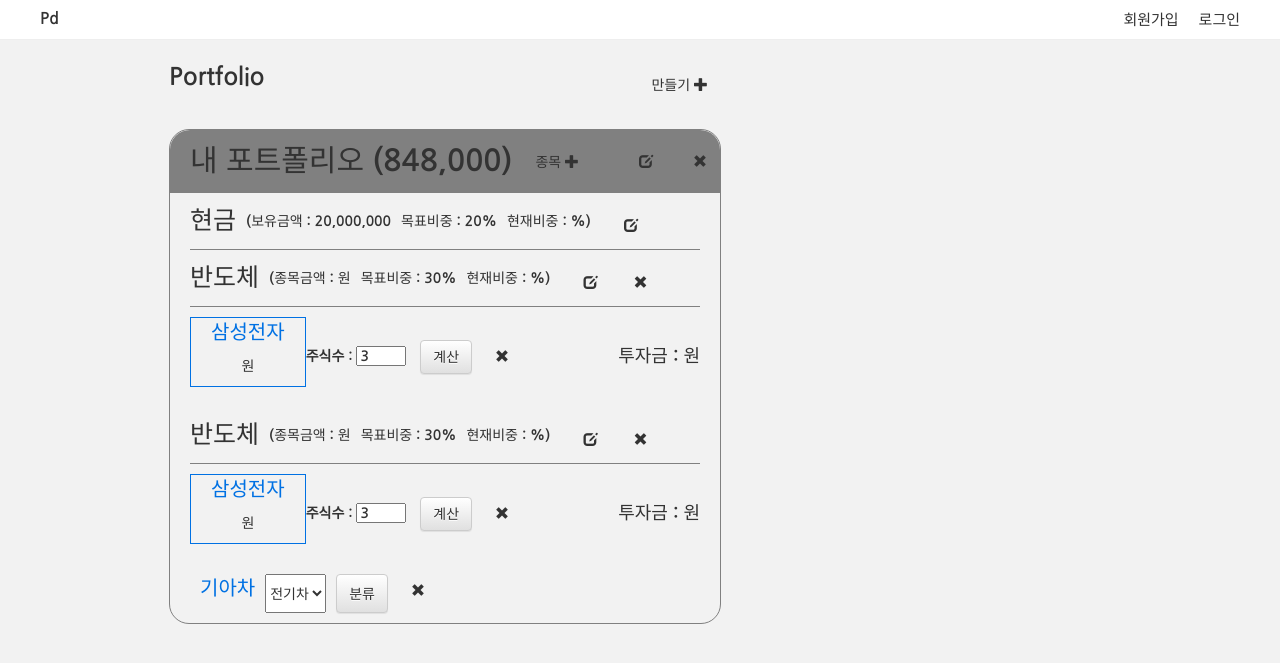
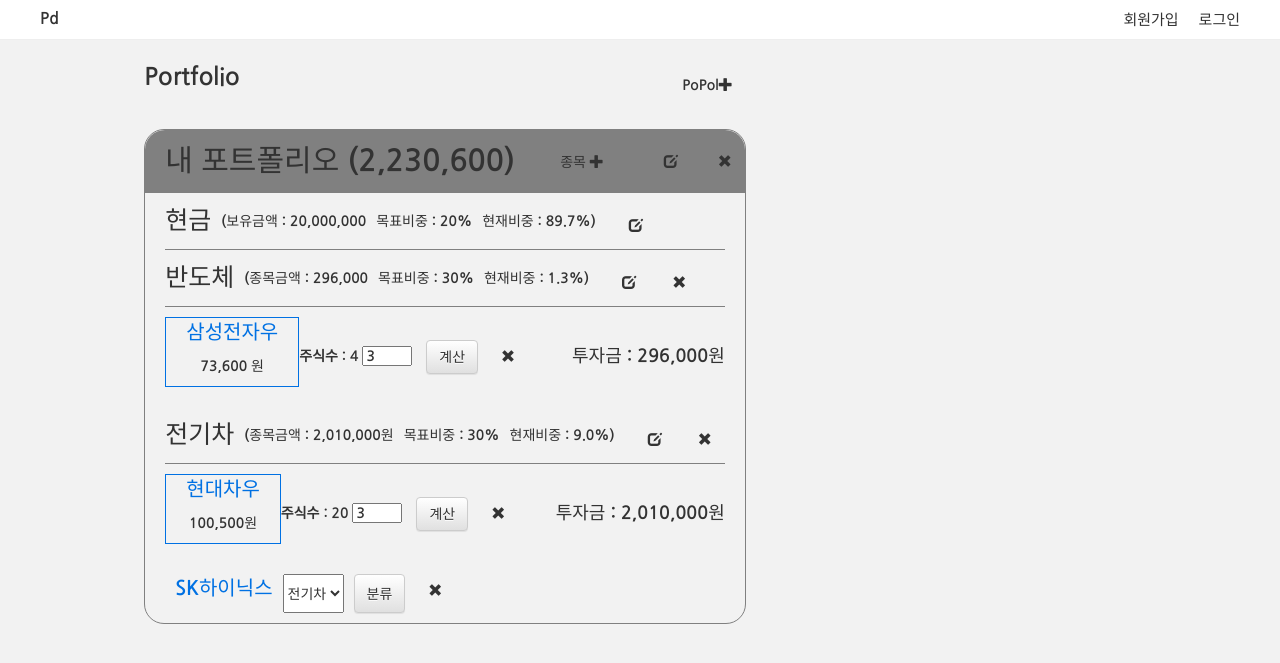
Before and after one commit to kimwlsgh97/learn_django, a Django app: page / in a window 1280 px wide. Shown: the top 663 px of the page. Run offline with Django 3.2, Linux system fonts and the light colour scheme; some libraries are stand-ins or nearby versions.

Commit message:
publish 0.03

```diff
--- a/portfolio/templates/portfolio/main.html
+++ b/portfolio/templates/portfolio/main.html
@@ -30,11 +30,11 @@
                     <div class="ports">
                         <div class="title_bar">
                             <div class="port_title">Portfolio</div>
-                            <a href="{% url 'login' %}" class="btn make_btn">만들기 <span class="glyphicon glyphicon-plus"></span></a>
+                            <a href="{% url 'login' %}" class="btn make_btn">PoPol<span class="glyphicon glyphicon-plus"></span></a>
                         </div>
                         <div class="all_port">
                             <div class="port_header">
-                                <div class="port_name">내 포트폴리오 (848,000)</div>
+                                <div class="port_name">내 포트폴리오 (2,230,600)</div>
                                 <div class="right-box">
                                     <a href="{% url 'login' %}" class="btn btn_sector_add">종목 <span class="glyphicon glyphicon-plus"></span></a>
                                     <a href="{% url 'login' %}" class="btn"><span class="glyphicon glyphicon-edit"></span></a>
@@ -47,14 +47,14 @@
                                     <div class="cash_name">현금</div>
                                     <div class="cash_price">(보유금액 : 20,000,000</div>
                                     <div class="cash_price">목표비중 : 20%</div>
-                                    <div class="cash_price">현재비중 : %)</div>
+                                    <div class="cash_price">현재비중 : 89.7%)</div>
                                     <a href="{% url 'login' %}" class="btn"><span class="glyphicon glyphicon-edit"></span></a>
                                 </div>
                                 <div class="sector_bar">
                                     <div class="sector_name">반도체</div>
-                                    <div class="sector_price">(종목금액 : 원</div>
+                                    <div class="sector_price">(종목금액 : 296,000</div>
                                     <div class="pre_per">목표비중 : 30%</div>
-                                    <div class="pre_per">현재비중 : %)</div>
+                                    <div class="pre_per">현재비중 : 1.3%)</div>
                                     <a href="{% url 'login' %}" class="btn"><span class="glyphicon glyphicon-edit"></span></a>
                                     <a href="{% url 'login' %}" class="btn remove_btn"><span class="glyphicon glyphicon-remove"></span></a>
                                 </div>
@@ -62,11 +62,11 @@
                                         <div class="corp">
                                             <div class="left-box">
                                                 <div class="main_info">
-                                                    <div class="info stock_name">삼성전자</div>
-                                                    <div class="info stock_price">원</div>
+                                                    <div class="info stock_name">삼성전자우</div>
+                                                    <div class="info stock_price">73,600 원</div>
                                                 </div>
                                                 <form action="{% url 'login' %}">
-                                                    <label for="count">주식수 : </label>
+                                                    <label for="count">주식수 : 4</label>
                                                     <input type="number" name="stock_count" id="count" value="3">
                                                     <button type="submit" class="btn btn-default">계산</button>
                                                 </form>
@@ -74,16 +74,16 @@
                                                 <a href="{% url 'login' %}" class="btn remove_btn"><span class="glyphicon glyphicon-remove"></span></a>
                                             </div>
                                             <div class="right-box">
-                                                <h4>투자금 : 원</h4>
+                                                <h4>투자금 : 296,000원</h4>
                                             </div>
 
                                         </div>
                                 </div>
                                 <div class="sector_bar">
-                                    <div class="sector_name">반도체</div>
-                                    <div class="sector_price">(종목금액 : 원</div>
+                                    <div class="sector_name">전기차</div>
+                                    <div class="sector_price">(종목금액 : 2,010,000원</div>
                                     <div class="pre_per">목표비중 : 30%</div>
-                                    <div class="pre_per">현재비중 : %)</div>
+                                    <div class="pre_per">현재비중 : 9.0%)</div>
                                     <a href="{% url 'login' %}" class="btn"><span class="glyphicon glyphicon-edit"></span></a>
                                     <a href="{% url 'login' %}" class="btn remove_btn"><span class="glyphicon glyphicon-remove"></span></a>
                                 </div>
@@ -91,11 +91,11 @@
                                         <div class="corp">
                                             <div class="left-box">
                                                 <div class="main_info">
-                                                    <div class="info stock_name">삼성전자</div>
-                                                    <div class="info stock_price">원</div>
+                                                    <div class="info stock_name">현대차우</div>
+                                                    <div class="info stock_price">100,500원</div>
                                                 </div>
                                                 <form action="{% url 'login' %}">
-                                                    <label for="count">주식수 : </label>
+                                                    <label for="count">주식수 : 20</label>
                                                     <input type="number" name="stock_count" id="count" value="3">
                                                     <button type="submit" class="btn btn-default">계산</button>
                                                 </form>
@@ -103,7 +103,7 @@
                                                 <a href="{% url 'login' %}" class="btn remove_btn"><span class="glyphicon glyphicon-remove"></span></a>
                                             </div>
                                             <div class="right-box">
-                                                <h4>투자금 : 원</h4>
+                                                <h4>투자금 : 2,010,000원</h4>
                                             </div>
 
                                         </div>
@@ -112,7 +112,7 @@
 
                             <div class="none_corp">
                                 <div class="port_corp_n">
-                                    <div class="stock_name">기아차</div>
+                                    <div class="stock_name">SK하이닉스</div>
                                     <form action="{% url 'login' %}" method="post" class="none_form">
                                         <select name="sector" id="sectors">
                                             <option value="전기차">전기차</option>
--- a/portfolio/templates/portfolio/port.html
+++ b/portfolio/templates/portfolio/port.html
@@ -5,7 +5,7 @@
         <div class="title_bar">
             <div class="port_title">Portfolio</div>
             {% if user.is_authenticated %}
-                <a href="{% url 'port_new' %}" class="btn make_btn">만들기 <span class="glyphicon glyphicon-plus"></span></a>
+                <a href="{% url 'port_new' %}" class="btn make_btn">PoPol <span class="glyphicon glyphicon-plus"></span></a>
             {% endif %}
         </div>
         {% if user.is_authenticated %}
```
Also changed, not shown: db.sqlite3.
